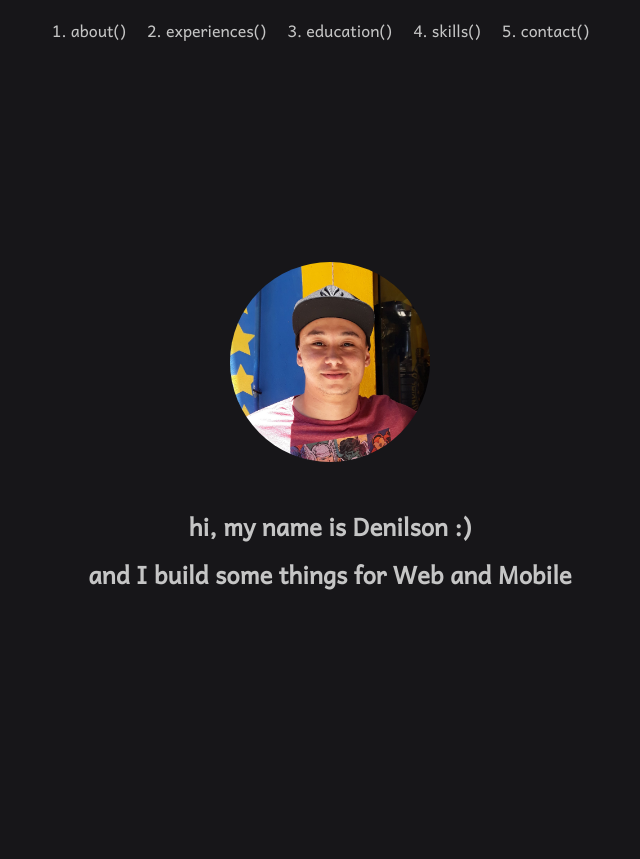
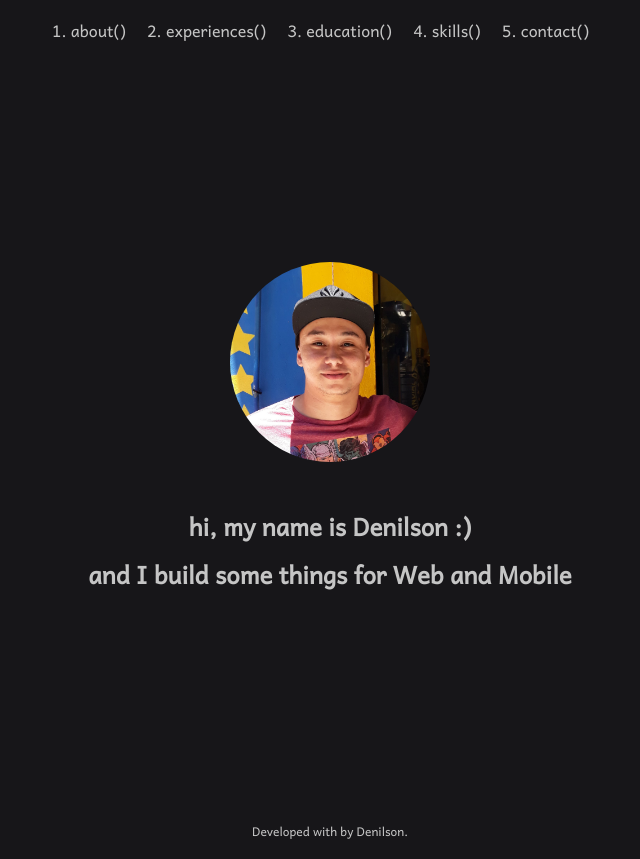
Before and after one commit to denilsonrp/denilsonrp-web, a Gatsby site: page / in a window 1280 px wide. Shown: the whole page, without its empty margins (310-950 px from the left). Before the commit the page ends 800 px from the top, so only its background shows below. Built offline with nearby package versions, Linux system fonts and the light colour scheme; Gatsby itself is replaced by a stand-in of ours.

Commit message:
:zap: Create footer component

```diff
--- /dev/null
+++ b/src/components/Footer/index.js
@@ -0,0 +1,16 @@
+import React from 'react'
+
+import {
+  FooterContainer,
+  FooterLink
+} from './styles'
+
+const Footer = () => (
+  <FooterContainer>
+
+    <FooterLink href="http://github.com/denilsonrp/denilsonrp.github.io" target="_blank" rel="noreferrer">Developed with by Denilson.</FooterLink>
+
+  </FooterContainer>
+)
+
+export default Footer
--- /dev/null
+++ b/src/components/Footer/styles.js
@@ -0,0 +1,10 @@
+import styled from 'styled-components'
+
+export const FooterContainer = styled.footer`
+  padding: 20px;
+  text-align: center;
+`
+
+export const FooterLink = styled.a`
+  font-size: 12px;
+`
--- a/src/components/Layout/index.js
+++ b/src/components/Layout/index.js
@@ -4,6 +4,7 @@ import PropTypes from 'prop-types'
 import GlobalStyles from './../../styles/global'
 
 import Header from './../Header'
+import Footer from './../Footer'
 
 const Layout = ({ children }) => {
 
@@ -12,6 +13,7 @@ const Layout = ({ children }) => {
       <GlobalStyles />
       <Header />
       <main>{children}</main>
+      <Footer />
     </>
   )
 }
```
